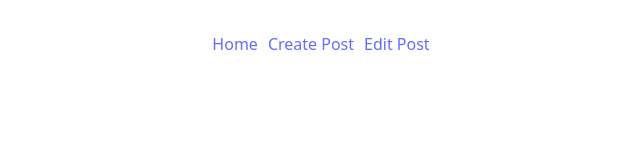
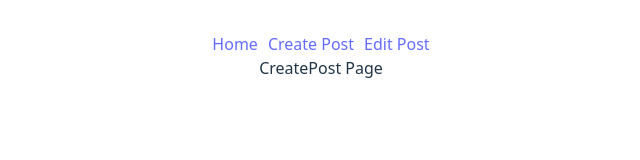
Before and after one commit to sai02-creator/Blog-app, a React (Vite) app: page /create-post in a window 1280 px wide. Shown: the top 160 px of the page, without its empty margins (351-991 px from the left). Built offline with nearby package versions, Linux system fonts and the light colour scheme.

Commit message:
Updated blog app with new changes

```diff
--- a/src/App.jsx
+++ b/src/App.jsx
@@ -1,5 +1,9 @@
 import './App.css'
 import Navbar from './components/Navbar'
+import Home from "./pages/Home"
+import CreatePost from "./pages/CreatePost"
+import EditPost from "./pages/EditPost"
+
 import { Routes, Route } from 'react-router-dom'
 
 function App() {
@@ -8,12 +12,12 @@ function App() {
     <div style={{ height: "100vh" }}>
      <Navbar/>
      <Routes>
-      <Route path='/' />
-      <Route path='/create-post' />
-      <Route path='/edit-post:id' />
+      <Route path='/' element={<Home/>}/>
+      <Route path='/create-post' element={<CreatePost/>}/>
+      <Route path='/edit-post:id' element={<EditPost/>}/>
      </Routes>
     </div>
-  )
+  );
 }
 
 export default App
--- a/src/components/Navbar.jsx
+++ b/src/components/Navbar.jsx
@@ -2,16 +2,14 @@ import { Link } from "react-router-dom";
 
 
 function Navbar() {
-    return <div style={{width: "100vw", display: "flex", gap: "10px", justifyContent: "center"}}>
+    return(
+         <div style={{width: "100vw", display: "flex", gap: "10px", justifyContent: "center"}}>
         <Link to="/">Home</Link>
         <Link to="/create-post">Create Post</Link>
-        <Link to="/edit-post">Edit Post</Link>
+        <Link to="/edit-post/1">Edit Post</Link>
+        </div>
 
-
-
-
-
-    </div>;
+    );
 }
 
 export default Navbar;
--- a/src/pages/CreatePost.jsx
+++ b/src/pages/CreatePost.jsx
@@ -0,0 +1,5 @@
+function CreatePost() {
+    return <div> CreatePost Page </div>;
+}
+
+export default CreatePost;
--- a/src/pages/EditPost.jsx
+++ b/src/pages/EditPost.jsx
@@ -0,0 +1,5 @@
+function EditPost() {
+    return <div> EditPost Page </div>;
+}
+
+export default EditPost;
--- a/src/pages/Home.jsx
+++ b/src/pages/Home.jsx
@@ -0,0 +1,5 @@
+function Home() {
+    return <div> Home Page </div>;
+}
+
+export default Home;
```
Also changed, not shown: src/contexts/PostContext.jsx (added).
